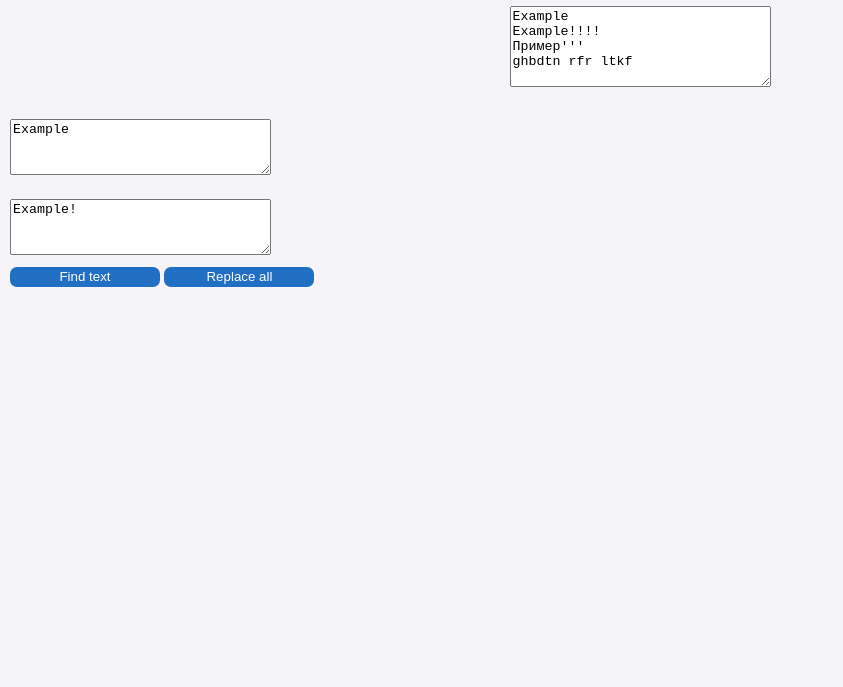
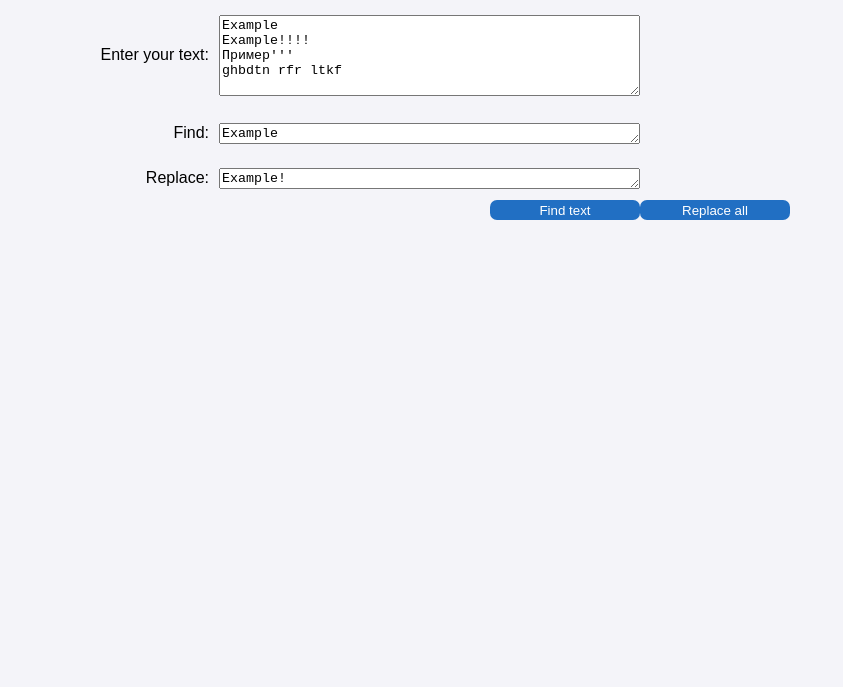
Before and after one commit to Kamerer/Change-text-file, a website: page public/find_and_replace.html in a window 1280 px wide. Shown: the part 113-800 px from the top of the page, without its empty margins (0-843 px from the left). Drawn offline with Linux system fonts and the light colour scheme.

Commit message:
Some style changes

```diff
--- a/manipulationsWithText.js
+++ b/manipulationsWithText.js
@@ -59,7 +59,6 @@ export function directTranslation(jsonContent) {
             result += digit;
         }
     }
-    console.log(result);
     return result;
 }
 
@@ -68,6 +67,5 @@ export function findAndReplace(jsonContent) {
     let findText = jsonContent.text.textToFind;
     let replaceText = jsonContent.text.textToReplace;
     let result = text.replaceAll(findText, replaceText);
-    console.log(result);
     return result;
 }
--- a/public/find_and_replace.html
+++ b/public/find_and_replace.html
@@ -7,29 +7,31 @@
     <link rel="stylesheet" href="styles.css">
 </head>
 <body>
-    <h1>Find and Replace</h1>
 
     <button id="gotoMainPage">На главную</button>
     <button id="gotoFindAndReplaceButton">Найти и заменить</button>
+    <h1>Find and Replace</h1>
 
     <div class="rawText">
-        <label for="myTextarea"></label>
-        <textarea type="text" id="textInput" name="textInput" class="auto-resize-input" rows="5" cols="30" required>Example
+        <label for="rawText">Enter your text:</label>
+        <textarea type="text" id="textInput" name="textInput" class="auto-resize-input" rows="5" cols="50" required>Example
 Example!!!!
 Пример'''
 ghbdtn rfr ltkf</textarea>
     </div>
-
+    <br>
     <div class="findAndReplaceText">
-        <label for="myTextarea"></label>
-        <textarea type="text" id="textToFind" name="textToFind" class="auto-resize-input" rows="1" cols="30" required>Example</textarea>
+        <label for="findAndReplaceText">Find:</label>
+        <textarea type="text" id="textToFind" name="textToFind" rows="1" cols="50" required>Example</textarea>
     </div>
     <div class="findAndReplaceText">
-        <label for="myTextarea"></label>
-        <textarea type="text" id="textToReplace" name="textToReplace" class="auto-resize-input" rows="1" cols="30" required>Example!</textarea>
+        <label for="findAndReplaceText">Replace:</label>
+        <textarea type="text" id="textToReplace" name="textToReplace"  rows="1" cols="50" required>Example!</textarea>
     </div>
-    <button id="findTextButton">Find text</button>
-    <button id="replaceButton">Replace all</button>
+    <div class="buttons">
+        <button id="findTextButton">Find text</button>
+        <button id="replaceButton">Replace all</button>
+    </div>
     <div id="result" class="hidden">
         <h4>Result:</h4>
         <div class="buttons">
--- a/public/styles.css
+++ b/public/styles.css
@@ -24,6 +24,7 @@ h1 {
 
 }
 button {
+    margin-bottom: 10px;
     width: 150px; /* Фиксированная ширина */
     height: 20px; /* Фиксированная высота */
     border:black;
@@ -41,17 +42,28 @@ button:disabled {
 }
 .rawText {
     text-align: center;
-    height: 15vh; /* Высота контейнера */
+    height: 5vh; /* Высота контейнера */
     display: flex;
-    justify-content: center;
+    justify-content: right;
     align-items: center;
+    margin-top: 50px;
+    margin-bottom: 20px;
+    margin-right: 50%;
+}
+.rawText label {
+    margin-right: 10px;
 }
 .findAndReplaceText {
-    text-align: left;
-    height: 10vh; /* Высота контейнера */
+    text-align: center;
+    height: 5vh; /* Высота контейнера */
     display: flex;
-    justify-content: left;
+    justify-content: right;
     align-items: center;
+    margin-bottom: 5px;
+    margin-right: 50%;
+}
+.findAndReplaceText label {
+    margin-right: 10px;
 }
 .resultText {
     text-align:left;
```
Also changed, not shown: public/index.html (+4 -4 lines).
